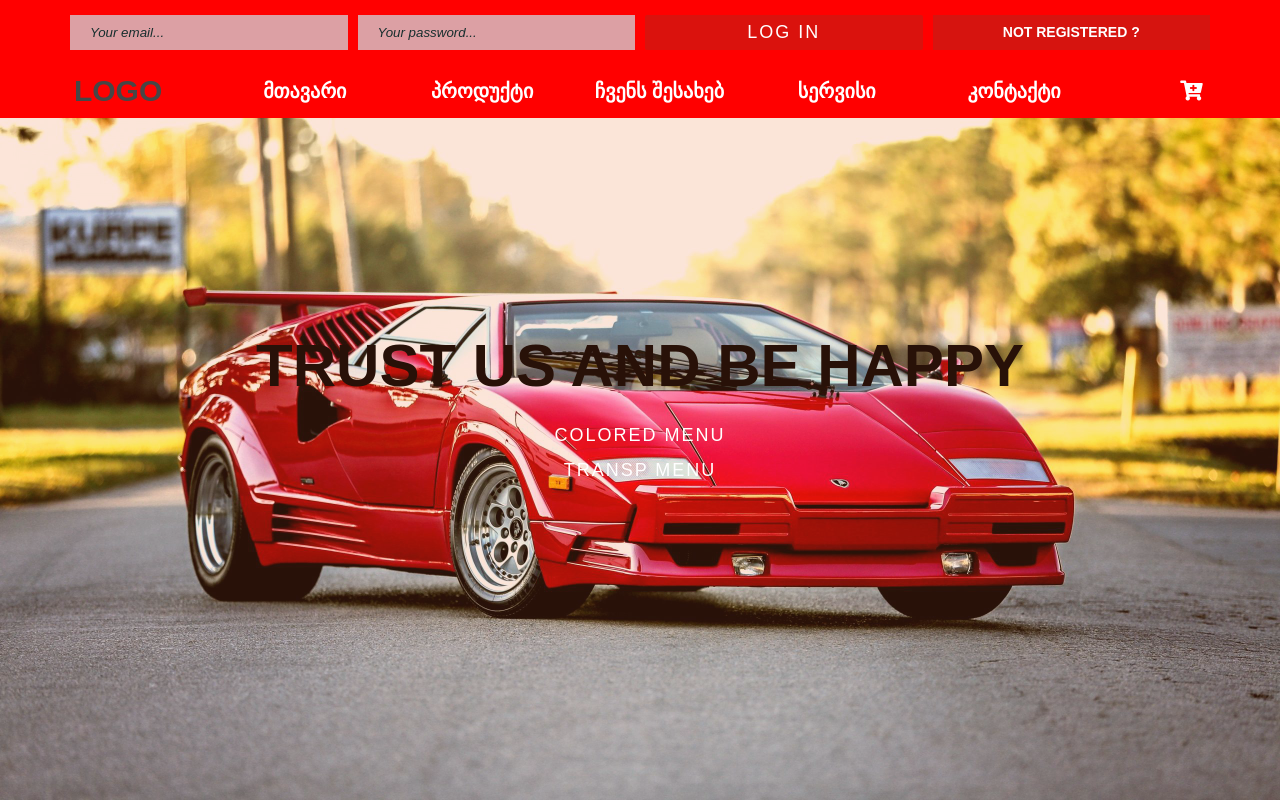
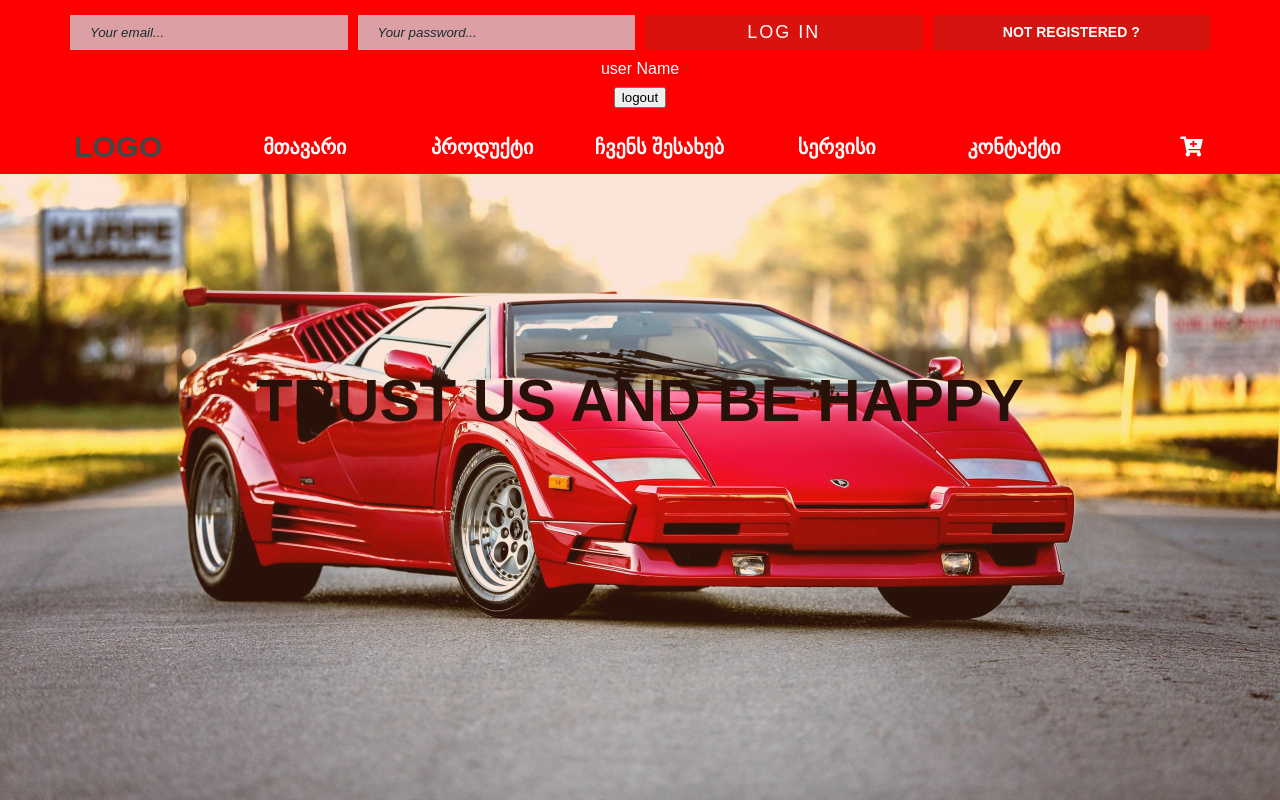
Before and after one commit to eleneshavishvili/carsgallery, a website: page index.html in a window 1280 px wide. Shown: the top 800 px of the page. Drawn offline with Linux system fonts and the light colour scheme; a web font is replaced by a local one.

Commit message:
Update index.html

```diff
--- a/index.html
+++ b/index.html
@@ -85,8 +85,6 @@
         </nav>
       </div>
       <h3 class="cover-title wow fadeInLeft">trust us and be happy</h3>
-      <button id="grey" class="button wow fadeInUp">colored menu</button>
-      <button id="transp" class="button wow fadeInUp">transp menu</button>
     </header>
     <!-- end of header  -->
 
```
